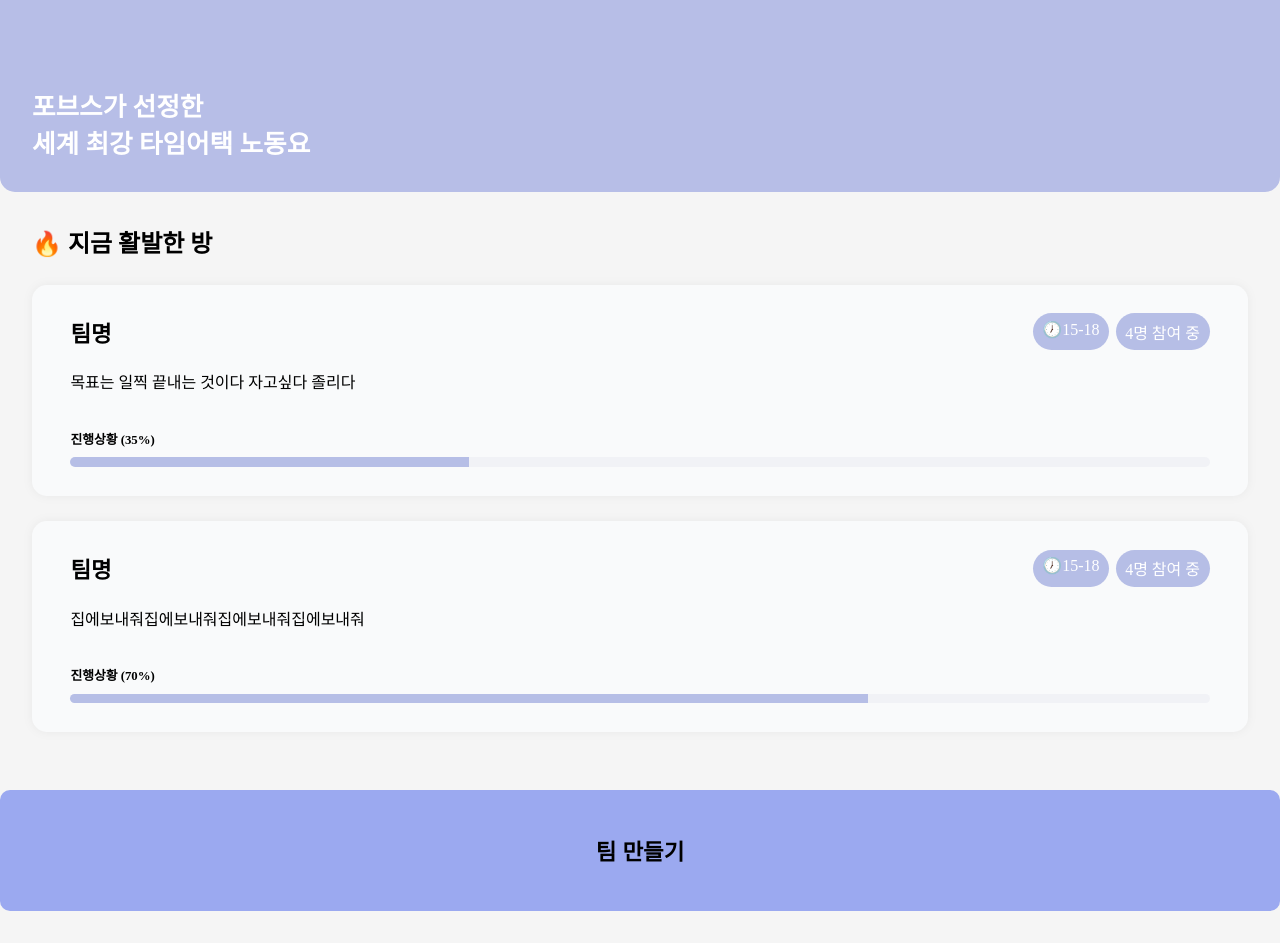
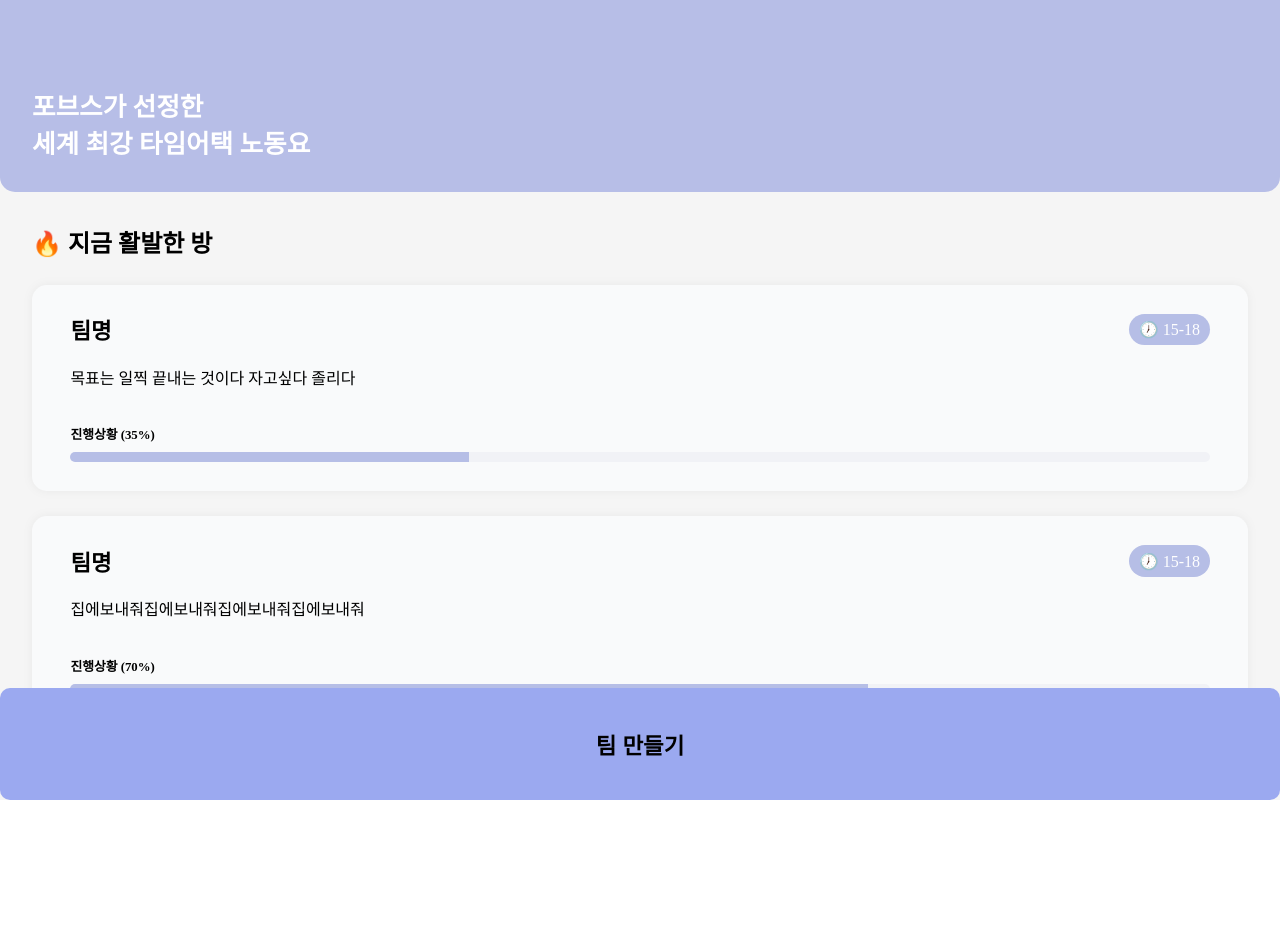
Before and after one commit to piTch-time/pitch-frontend, a React (Create React App) app: page / in a window 1280 px wide. After the commit the page ends 800 px from the top, so only its background shows below. Built offline with nearby package versions, Linux system fonts and the light colour scheme.

Commit message:
design : mainpage scroll, button hover

```diff
--- a/src/@sharedComponents/Button.tsx
+++ b/src/@sharedComponents/Button.tsx
@@ -18,12 +18,17 @@ const BottomButton = styled.button`
   display: flex;
   width: 100%;
   height: 7.6rem;
+  min-height: 6rem;
+  cursor: pointer;
   border: none;
-  margin: 2rem 0;
   background: #9ba9f0;
   border-radius: 10px;
   align-items: center;
   justify-content: center;
   font-size: 1.4rem;
   font-weight: bold;
+
+  &:hover {
+    background-color: skyblue;
+  }
 `;
--- a/src/pages/Main/Main.tsx
+++ b/src/pages/Main/Main.tsx
@@ -25,6 +25,7 @@ export const Main = () => {
 
   return (
     <Container>
+      <Scroll>
         <TopCont>
           포브스가 선정한 <br /> 세계 최강 타임어택 노동요
         </TopCont>
@@ -32,6 +33,7 @@ export const Main = () => {
           <Title>🔥 지금 활발한 방</Title>
           <RoomList list={list} />
         </div>
+      </Scroll>
       <Button>팀 만들기</Button>
     </Container>
   );
@@ -39,10 +41,14 @@ export const Main = () => {
 
 const Container = styled.div`
   background: #f5f5f5;
-
   display: flex;
   flex-direction: column;
   justify-content: space-between;
+  height: 100vh;
+`;
+
+const Scroll = styled.div`
+  overflow: auto;
 `;
 
 const Title = styled.div`
--- a/src/pages/Main/RoomList.tsx
+++ b/src/pages/Main/RoomList.tsx
@@ -8,10 +8,7 @@ export const RoomList = ({ list }: { list: any[] }) => {
         <Container key={room.id}>
           <FlexBet>
             <Name>{room.name}</Name>
-            <Flex>
-              <Tag>🕖{room.startEnd}</Tag>
-              <Tag>{room.memberCount}명 참여 중</Tag>
-            </Flex>
+            <Tag>🕖 {room.startEnd}</Tag>
           </FlexBet>
           <div>{room.goal}</div>
           <Progress>진행상황 ({room.taskProgress}%)</Progress>
@@ -43,10 +40,6 @@ const FlexBet = styled.div`
   margin-bottom: 1.2rem;
 `;
 
-const Flex = styled.div`
-  display: flex;
-`;
-
 const Tag = styled.div`
   background: #b6bee6;
   border-radius: 20px;
```
Lines whose indentation alone changed are shown as unchanged.
